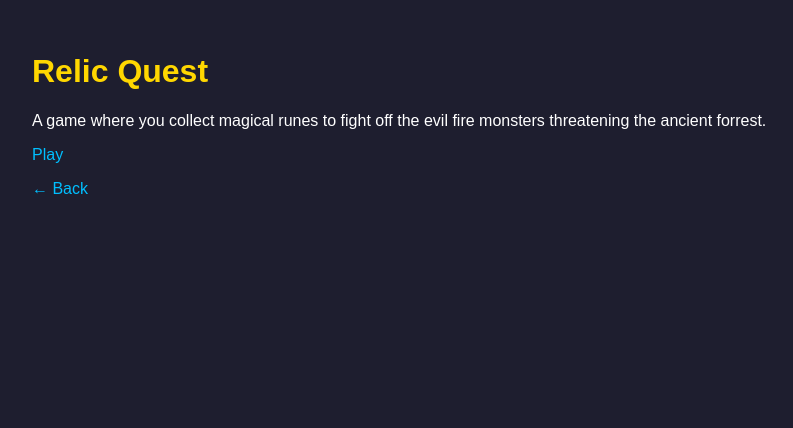
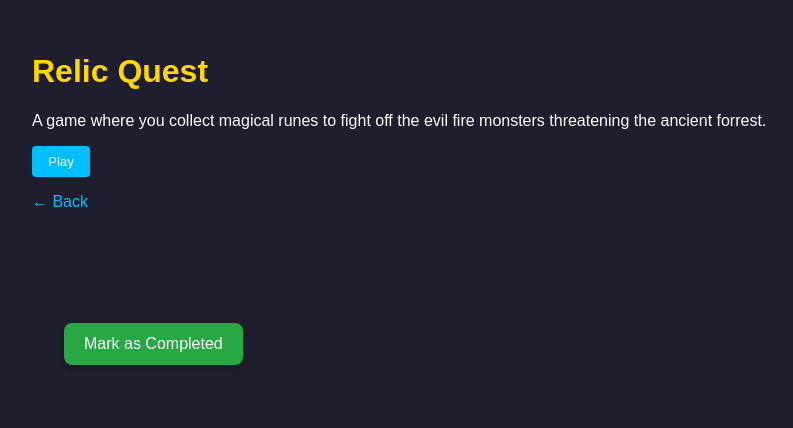
Before and after one commit to DimitarMyashkov/FreeGamesHub, a Django app: page /relic_quest/ in a window 1280 px wide. Shown: the top 428 px of the page, without its empty margins (208-1001 px from the left). Run offline with Django 5.2, Linux system fonts and the light colour scheme; data comes from the database, SQL or seed files in the repository; both versions use the stored data as it was after the commit; parts of the project's set-up code (start-up, migrations or seed data) failed here and were passed over.

Commit message:
added mark as completed option and tweaked the css

```diff
--- a/gamesite/webgames/models.py
+++ b/gamesite/webgames/models.py
@@ -1,4 +1,5 @@
 from django.db import models
+from django.contrib.auth.models import User
 
 class Game(models.Model):
     title = models.CharField(max_length = 100)
@@ -9,3 +10,14 @@ class Game(models.Model):
 
     def __str__(self):
         return self.title
+
+class GameProgress(models.Model):
+    user = models.ForeignKey(User, on_delete=models.CASCADE)
+    game = models.ForeignKey(Game, on_delete=models.CASCADE)
+    is_completed = models.BooleanField(default=False)
+
+    class Meta:
+        unique_together = ('user', 'game')
+
+    def __str__(self):
+        return f"{self.user.username} - {self.game.title} - {'Completed' if self.is_completed else ''}"
--- a/gamesite/webgames/static/webgames/css/style.css
+++ b/gamesite/webgames/static/webgames/css/style.css
@@ -8,6 +8,18 @@ body {
 
 h1, h2 {
     color: #ffd700;
+}
+
+button {
+    transition: transform 0.2s;
+}
+
+button:hover {
+    transform: scale(1.03);
+}
+
+button:active {
+    transform: scale(0.98);
 }
 
 .container {
@@ -38,12 +50,18 @@ h1, h2 {
     border-radius: 6px;
     font-weight: bold;
     cursor: pointer;
+    transition: background-color 0.3s, transform 0.2s;
 }
 
 .logout-container button:hover {
     background-color: #009acd;
+    transform: scale(1.03);
 }
 
+.logout-container button:active {
+    background-color: #007aa8;
+    transform: scale(0.98);
+}
 
 a {
     color: #00bfff;
@@ -78,10 +96,17 @@ button, input[type = "submit"] {
     border: none;
     border-radius: 4px;
     cursor: pointer;
+    transition: background-color 0.3s, transform 0.2s;
 }
 
 button:hover, input[type = "submit"]:hover {
     background-color: #009acd;
+    transform: scale(1.03);
+}
+
+button:active, input[type = "submit"]:hover {
+    background-color: #007aa8;
+    transform: scale(0.98);
 }
 
 .navbar {
@@ -127,8 +152,48 @@ button:hover, input[type = "submit"]:hover {
     border-radius: 6px;
     font-weight: bold;
     cursor: pointer;
+    transition: background-color 0.3s, transform 0.2s;
 }
 
 .logout-form button:hover {
     background-color: #009acd;
+    transform: scale(1.03);
 }
+
+.logout-form button:active{
+    background-color: #007aa8;
+    transform: scale(0.98);
+}
+
+.mark-completed-button{
+    width: 90%;
+    max-width: 800px;
+    margin: auto;
+    padding: 2rem;
+}
+
+.mark-completed-button form{
+    background-color: #1e1e2f
+}
+
+.mark-completed-button button{
+    background-color: #28a745;
+    color: white;
+    border: none;
+    padding: 12px 20px;
+    font-size: 16px;
+    border-radius: 8px;
+    cursor: pointer;
+    box-shadow: 0 4px 6px rgba(0,0,0,0.2);
+    transition: background-color 0.3s, transform 0.2s;
+}
+
+.mark-completed-button button:hover {
+    background-color: #218838;
+    transform: scale(1.03);
+}
+
+.mark-completed-button button:active {
+    background-color: #1e7e34;
+    transform: scale(0.98);
+}
--- a/gamesite/webgames/templates/games/game_detail.html
+++ b/gamesite/webgames/templates/games/game_detail.html
@@ -3,15 +3,25 @@
 <html lang = "en">
     <head>
         <title>{{ game.title }}</title>
-        <link rel = "stylesheet" href="{% static 'webgames/css/style.css' %}">
+        <link rel = "stylesheet" href = "{% static 'webgames/css/style.css' %}">
     </head>
 
     <body>
         <div class = "container">
             <h1>{{ game.title }}</h1>
             <p>{{ game.description }}</p>
-            <a href = "{{ game.url }}">Play</a>
+            <button href = "{{ game.url }}">Play</button>
             <p><a href = "/">← Back</a></p>
+        </div>
+        <div class = "mark-completed-button">
+            {% if is_completed %}
+                <p style = "color: limegreen;"><strong>You have completed this game!</strong></p>
+            {% else %}
+                <form method = "post" action = "{% url 'mark_completed' game.slug %}">
+                    {% csrf_token %}
+                    <button type = "submit">Mark as Completed</button>
+                </form>
+            {% endif %}
         </div>
     </body>
 </html>
--- a/gamesite/webgames/urls.py
+++ b/gamesite/webgames/urls.py
@@ -4,4 +4,5 @@ from . import views
 urlpatterns = [
     path('', views.game_list, name = 'game_list'),
     path('<slug:slug>/', views.game_detail, name = 'game_detail'),
+    path('<slug:slug>/complete/', views.mark_completed, name='mark_completed'),
 ]
--- a/gamesite/webgames/views.py
+++ b/gamesite/webgames/views.py
@@ -1,14 +1,32 @@
+from django.contrib.auth.decorators import login_required
 from django.shortcuts import render, get_object_or_404
 from django.shortcuts import redirect
 from .models import Game
+from .models import GameProgress
 
+@login_required
 def game_list(request):
     games = Game.objects.all()
     return render(request, 'games/game_list.html', {'games': games})
 
 def game_detail(request, slug):
     game = get_object_or_404(Game, slug = slug)
-    return render(request, 'games/game_detail.html', {'game': game})
+    is_completed = False
+    if request.user.is_authenticated:
+        is_completed = GameProgress.objects.filter(user = request.user, game = game, is_completed = True).exists()
+
+    return render(request, 'games/game_detail.html', {
+        'game': game,
+        'is_completed': is_completed
+    })
 
 def relic_quest_redirect(request):
     return redirect('/static/webgames/relic_quest/index.html')
+
+def mark_completed(request, slug):
+    game = get_object_or_404(Game, slug = slug)
+    if request.user.is_authenticated:
+        progress, created = GameProgress.objects.get_or_create(user = request.user, game = game)
+        progress.is_completed = True
+        progress.save()
+    return redirect('game_detail', slug = slug)
```
Also changed, not shown: gamesite/db.sqlite3, gamesite/webgames/migrations/0003_gameprogress.py (added).
